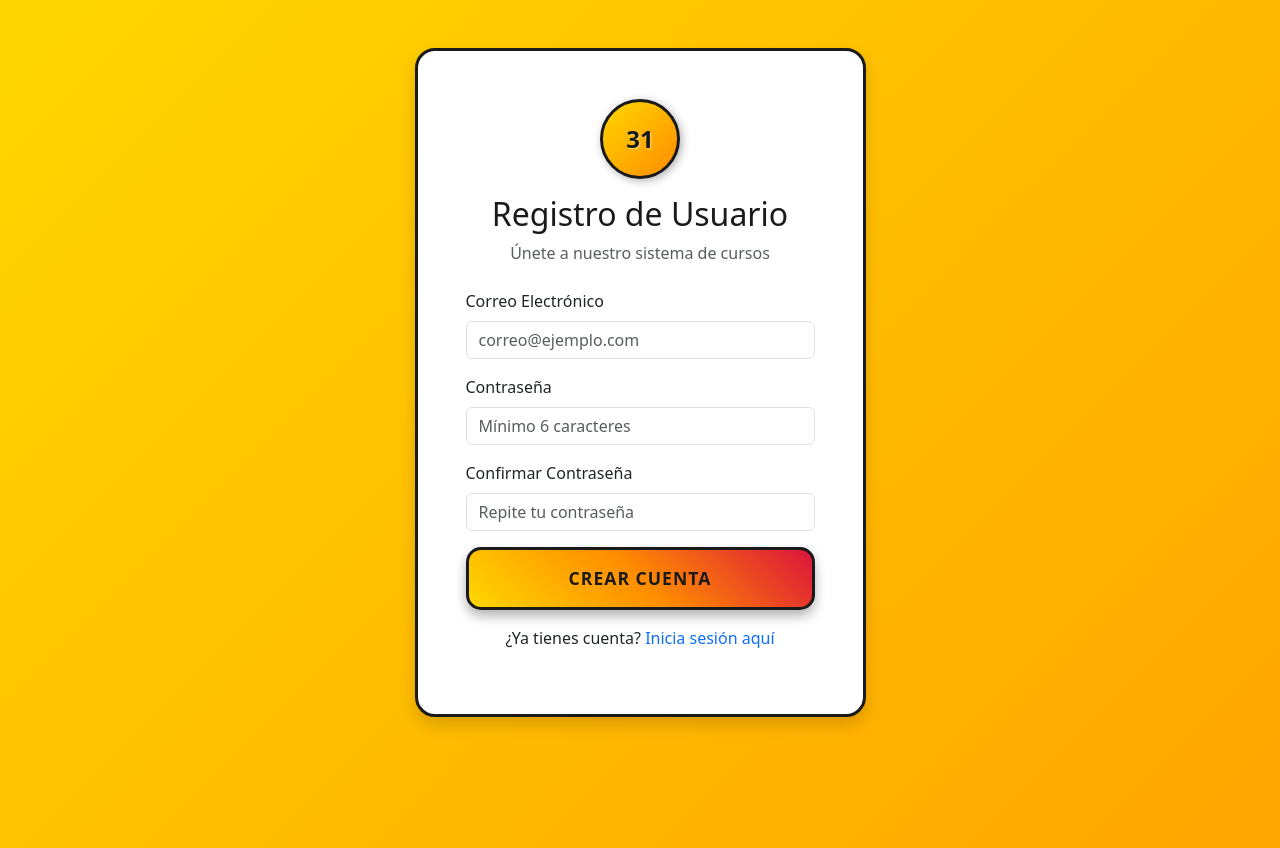
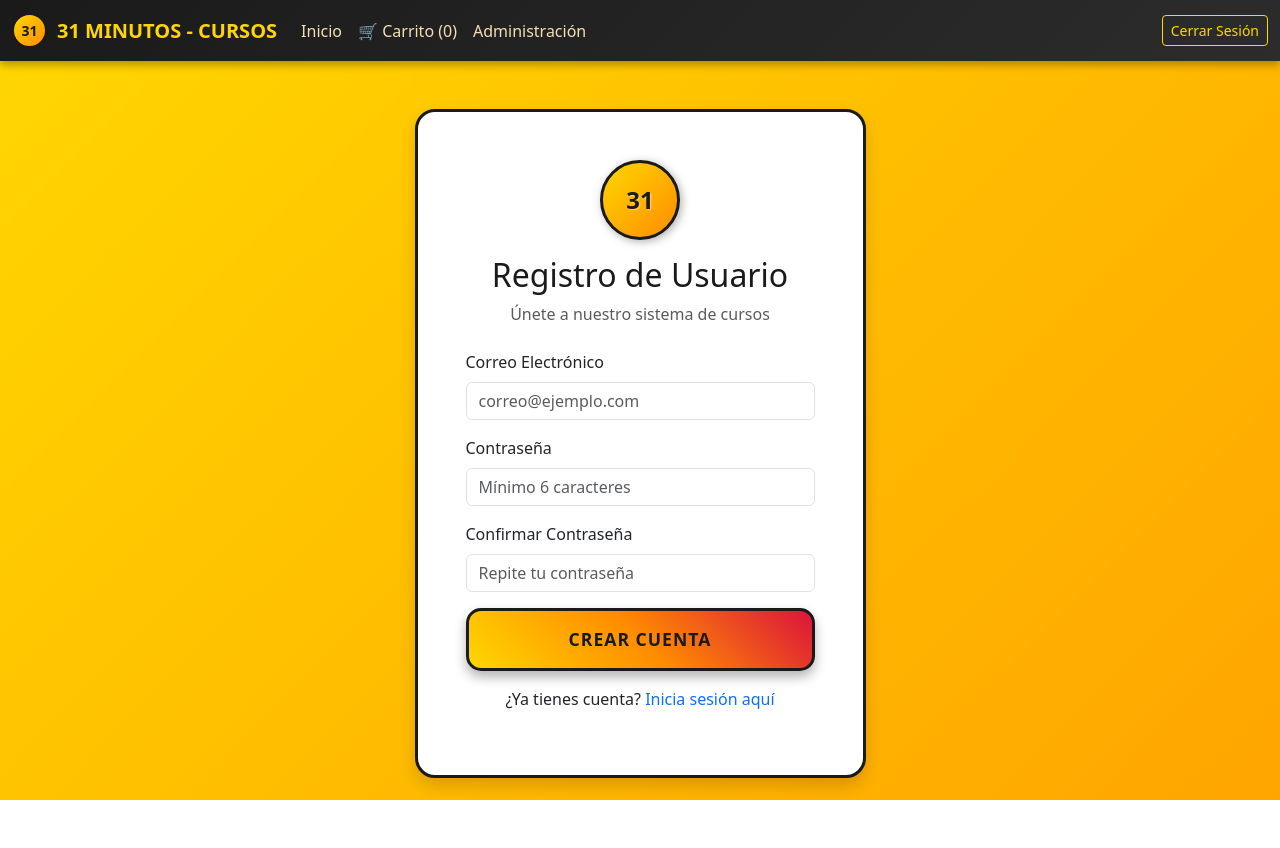
Before and after one commit to vichiPaz/appweb, a Vue app in the folder vue-firebase-auth-database/: page /register in a window 1280 px wide. After the commit the page ends 800 px from the top, so only its background shows below. Built offline with nearby package versions, Linux system fonts and the light colour scheme; no server answers.

Commit message:
fix logica

```diff
--- a/vue-firebase-auth-database/src/App.vue
+++ b/vue-firebase-auth-database/src/App.vue
@@ -15,7 +15,7 @@ onMounted(() => {
 
 <template>
   <div id="app">
-    <NavBar v-if="isAuthenticated" />
+    <NavBar />
     <RouterView />
   </div>
 </template>
--- a/vue-firebase-auth-database/src/components/NavBar.vue
+++ b/vue-firebase-auth-database/src/components/NavBar.vue
@@ -27,20 +27,20 @@
               Inicio
             </router-link>
           </li>
-          <li v-if="isLoggedIn" class="nav-item">
+          <li class="nav-item">
             <router-link class="nav-link" to="/carrito" active-class="active" style="color: var(--treinta-uno-beige) !important;">
               🛒 Carrito ({{ totalCarrito }})
             </router-link>
           </li>
-          <li v-if="isLoggedIn" class="nav-item">
+          <li class="nav-item">
             <router-link class="nav-link" to="/administracion" active-class="active" style="color: var(--treinta-uno-beige) !important;">
               Administración
             </router-link>
           </li>
         </ul>
 
-        <div v-if="isLoggedIn" class="d-flex align-items-center">
-          <span class="text-white me-3">
+        <div class="d-flex align-items-center">
+          <span v-if="isLoggedIn" class="text-white me-3">
             {{ userEmail }}
           </span>
           <button
@@ -51,22 +51,6 @@
           >
             Cerrar Sesión
           </button>
-        </div>
-        <div v-else class="d-flex align-items-center">
-          <router-link
-            to="/login"
-            class="btn btn-outline-warning btn-sm me-2"
-            style="border-color: var(--treinta-uno-amarillo); color: var(--treinta-uno-amarillo);"
-          >
-            Iniciar Sesión
-          </router-link>
-          <router-link
-            to="/register"
-            class="btn btn-warning btn-sm"
-            style="background-color: var(--treinta-uno-amarillo); color: var(--treinta-uno-negro); border: none;"
-          >
-            Registrarse
-          </router-link>
         </div>
       </div>
     </div>
@@ -84,7 +68,7 @@ export default {
 
     const userEmail = computed(() => store.getters.getUserEmail)
     const totalCarrito = computed(() => store.getters.getTotalCarrito)
-    const isLoggedIn = computed(() => store.getters.isLoggedIn)
+    const isLoggedIn = computed(() => store.getters.isAuthenticated)
 
     const handleLogout = () => {
       if (confirm('¿Estás seguro de que deseas cerrar sesión?')) {
--- a/vue-firebase-auth-database/src/views/HomeView.vue
+++ b/vue-firebase-auth-database/src/views/HomeView.vue
@@ -7,7 +7,7 @@ const store = useStore()
 const cursos = computed(() => store.getters.getCursos)
 const loadingCursos = computed(() => store.getters.isLoadingCursos)
 const userEmail = computed(() => store.getters.getUserEmail)
-const isLoggedIn = computed(() => store.getters.isLoggedIn)
+const isLoggedIn = computed(() => store.getters.isAuthenticated)
 
 const handleImageError = (event) => {
   // Si falla la imagen, usar una imagen de respaldo
```
